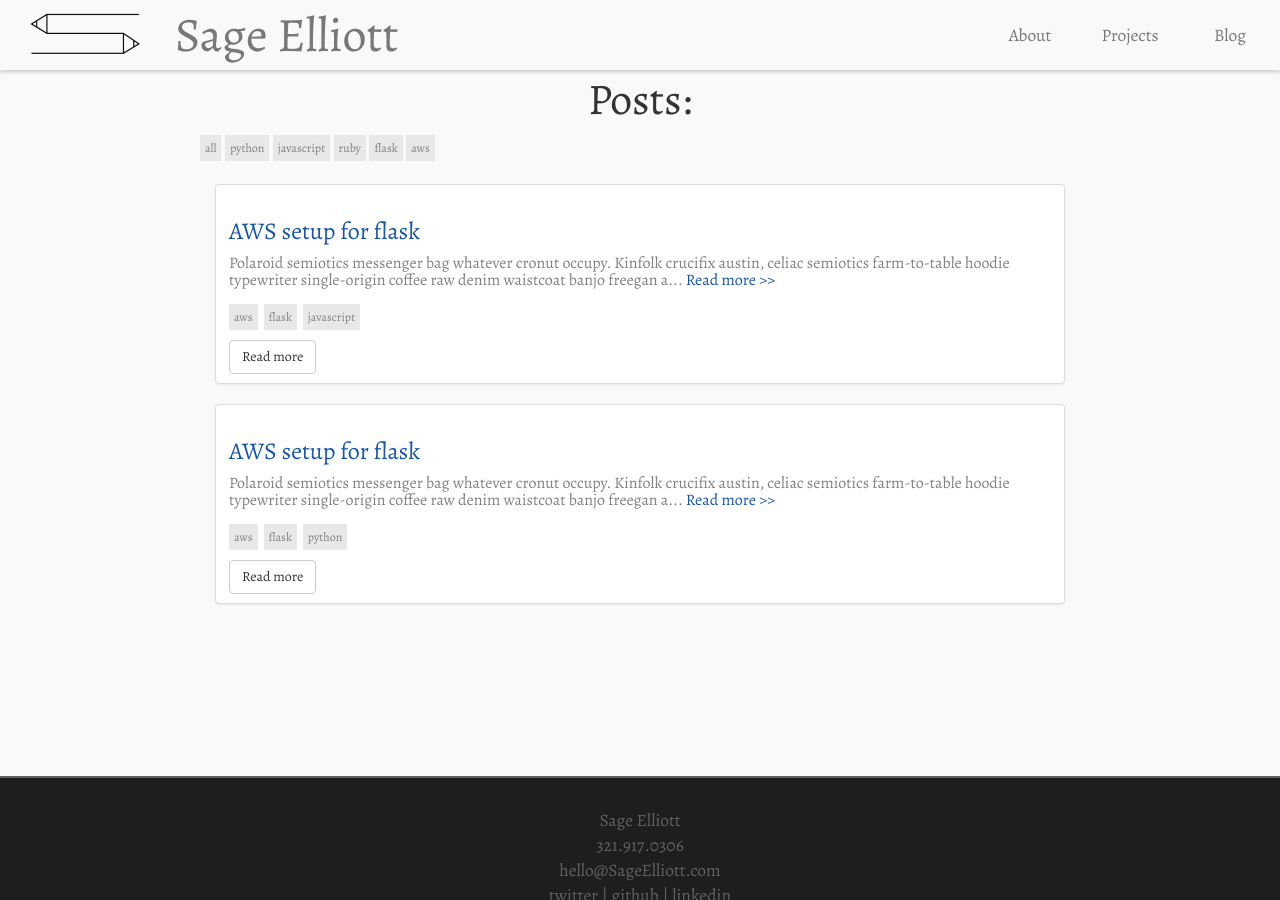
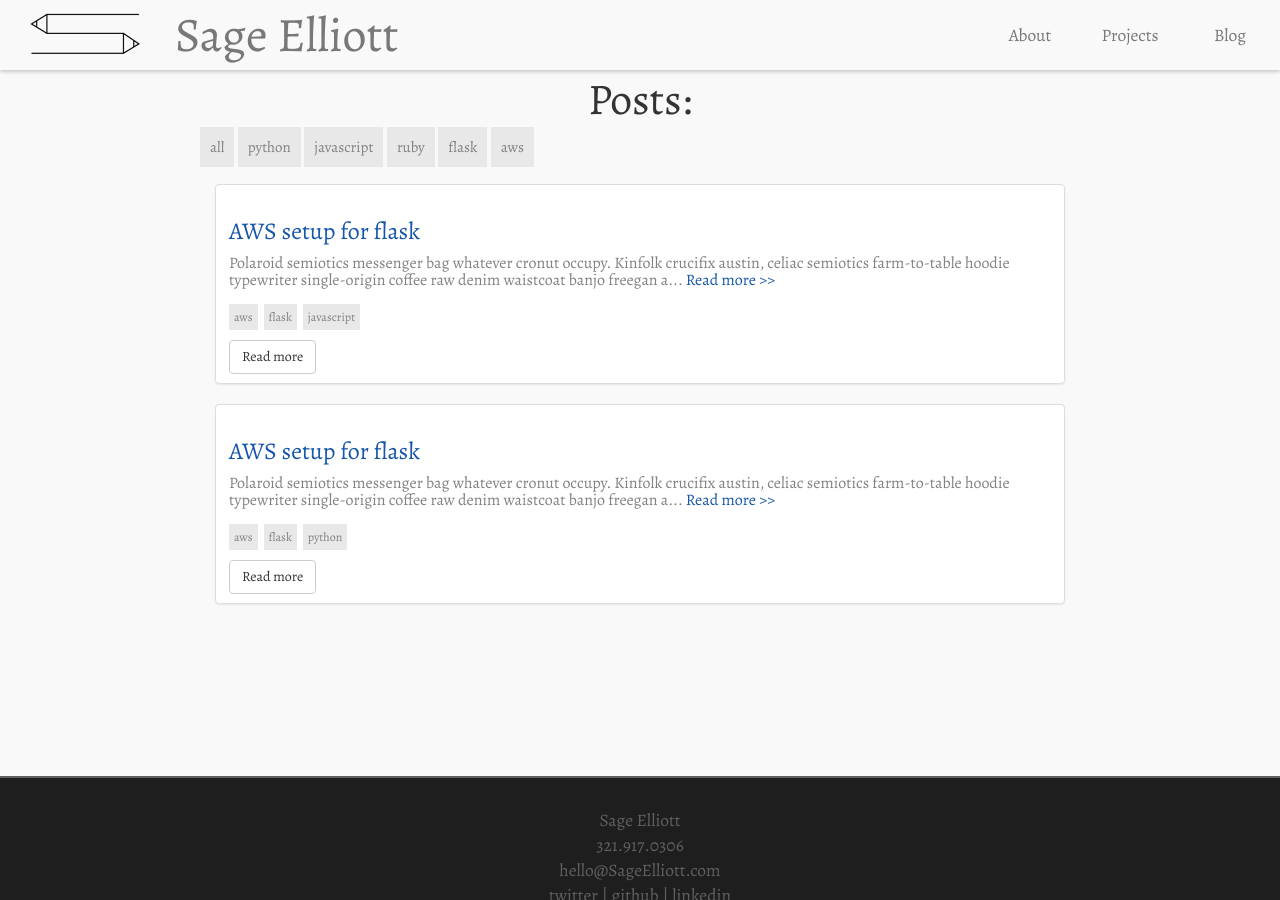
Before and after one commit to sagecodes/sage-blog, a Jekyll site: the page built from blog.html, in a window 1280 px wide. Built offline with Jekyll 4.4.1, drawn with Linux system fonts in a browser that asks for light colours; nearby versions of some CDN libraries; some web fonts are replaced.

Commit message:
Refactor: Adjust size of tag filter buttons on blog

```diff
--- a/_config.yml
+++ b/_config.yml
@@ -9,7 +9,7 @@
 title: Sage Elliott
 email: mailto:hello@sageelliott.com
 description: I make things.
-baseurl: '/sage-blog'
+# baseurl: '/sage-blog'
 url: "http://sageelliott.com" # the base hostname & protocol for your site
 twitter: https://twitter.com/sagecoder
 github: https://github.com/sageio
--- a/blog.html
+++ b/blog.html
@@ -14,17 +14,17 @@ permalink: /blog/
       <span class="post_tag {{ tagitem[0] }}-btn"><a href="{{ site.baseurl }}/blog#{{ tagitem[0] | slugify }}" class="post-tag">{{ tagitem[0] }}</a></span>
     {% endfor %} -->
 
-    <span class="post_tag all-btn"><a href="{{ site.baseurl }}/blog" class="post-tag">all</a></span>
+    <span class="blog-post_tag all-btn"><a href="{{ site.baseurl }}/blog">all</a></span>
 
-    <span class="post_tag python-btn"><a href="{{ site.baseurl }}/blog#{{ 'python' | slugify }}" class="post-tag">python</a></span>
+    <span class="blog-post_tag python-btn"><a href="{{ site.baseurl }}/blog#{{ 'python' | slugify }}">python</a></span>
 
-    <span class="post_tag javascript-btn"><a href="{{ site.baseurl }}/blog#{{ 'javascript' | slugify }}" class="post-tag">javascript</a></span>
+    <span class="blog-post_tag javascript-btn"><a class="javascript-link" href="{{ site.baseurl }}/blog#{{ 'javascript' | slugify }}">javascript</a></span>
 
-    <span class="post_tag ruby-btn"><a href="{{ site.baseurl }}/blog#{{ 'ruby' | slugify }}" class="post-tag">ruby</a></span>
+    <span class="blog-post_tag ruby-btn"><a href="{{ site.baseurl }}/blog#{{ 'ruby' | slugify }}">ruby</a></span>
 
-    <span class="post_tag flask-btn"><a href="{{ site.baseurl }}/blog#{{ 'flask' | slugify }}" class="post-tag">flask</a></span>
+    <span class="blog-post_tag flask-btn"><a href="{{ site.baseurl }}/blog#{{ 'flask' | slugify }}" >flask</a></span>
 
-    <span class="post_tag aws-btn"><a href="{{ site.baseurl }}/blog#{{ 'aws' | slugify }}" class="post-tag">aws</a></span>
+    <span class="blog-post_tag aws-btn"><a href="{{ site.baseurl }}/blog#{{ 'aws' | slugify }}" >aws</a></span>
 
 
     <br><br>
--- a/css/main.scss
+++ b/css/main.scss
@@ -91,6 +91,25 @@ body {
  }
 }
 
+
+.blog-post_tag {
+ font-size:15px;
+ color: $grey-color;
+ background-color:$grey-color-light;
+ a, a:visited {
+    color: $grey-color;
+    padding: 10px;
+    background-color:$grey-color-light;
+    text-decoration: none;
+ }
+ a:hover, a:focus {
+  text-decoration: none;
+ }
+
+}
+
+
+
 .btn {
     padding:10px;
     background-color:$grey-color-light;
--- a/css/style.css
+++ b/css/style.css
@@ -290,13 +290,14 @@ h1 {
     color: #606060;
 }
 
-.footer-margin {
-}
 
 
 
 
 /*BLOG*/
+
+
+
 
 .all {
     visibility: hidden;
@@ -317,3 +318,9 @@ h1 {
     -ms-transform: translate(0px,0px); /* IE 9 */
     -webkit-transform: translate(0px,0px); /* Safari */
 }
+
+
+.active, .active:visited{
+background-color: #828282;
+color: red;
+}
--- a/js/script.js
+++ b/js/script.js
@@ -18,6 +18,7 @@ $(document).ready(function(){
     if(document.location.hash) {
         $(".all").removeClass('show');
         $(subjectclass +'-tag').addClass('show');
+        // $(subjectclass +'-link').addClass('active');
     } else {
         $(".all").addClass('show');
     }
```
